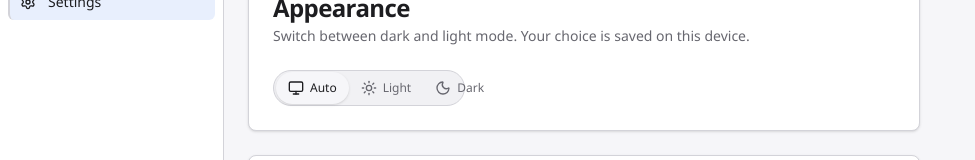
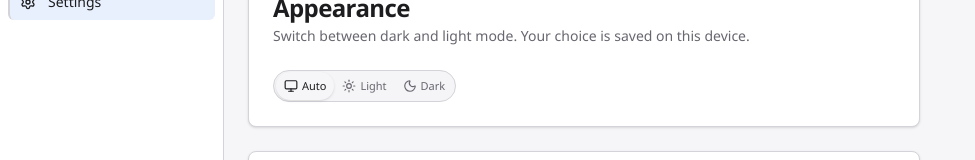
Before and after one commit to thedevmark/collab-planner, a Next.js app: page /settings in a window 1280 px wide. Shown: the part 337-497 px from the top of the page, without its empty margins (0-975 px from the left). Built offline with nearby package versions, Linux system fonts and the light colour scheme; no server answers.

Commit message:
theme: shrink the toggle (compact ~24px tall, full ~32px tall)

```diff
--- a/components/ThemeToggle.tsx
+++ b/components/ThemeToggle.tsx
@@ -39,8 +39,8 @@ export function ThemeToggle({ className, compact = false }: { className?: string
       role="radiogroup"
       aria-label="Theme"
       className={cn(
-        "inline-flex shrink-0 items-center rounded-full border border-border bg-muted/80 p-0.5 text-xs font-medium text-muted-foreground",
-        compact ? "h-8" : "h-9",
+        "inline-flex shrink-0 items-center rounded-full border border-border bg-muted/60 text-[11px] font-medium text-muted-foreground",
+        compact ? "h-6 p-[2px]" : "h-8 p-0.5",
         className,
       )}
     >
@@ -56,14 +56,14 @@ export function ThemeToggle({ className, compact = false }: { className?: string
             title={label}
             onClick={() => setTheme(value)}
             className={cn(
-              "inline-flex items-center justify-center gap-1.5 rounded-full transition-colors",
-              compact ? "h-7 px-2" : "h-8 px-3",
+              "inline-flex items-center justify-center gap-1 rounded-full transition-colors",
+              compact ? "h-5 w-6" : "h-7 px-2",
               isActive
                 ? "bg-background text-foreground shadow-sm"
                 : "text-muted-foreground hover:text-foreground",
             )}
           >
-            <Icon className={compact ? "h-3.5 w-3.5" : "h-4 w-4"} />
+            <Icon className={compact ? "h-3 w-3" : "h-3.5 w-3.5"} />
             {!compact ? <span>{short}</span> : null}
           </button>
         );
```
